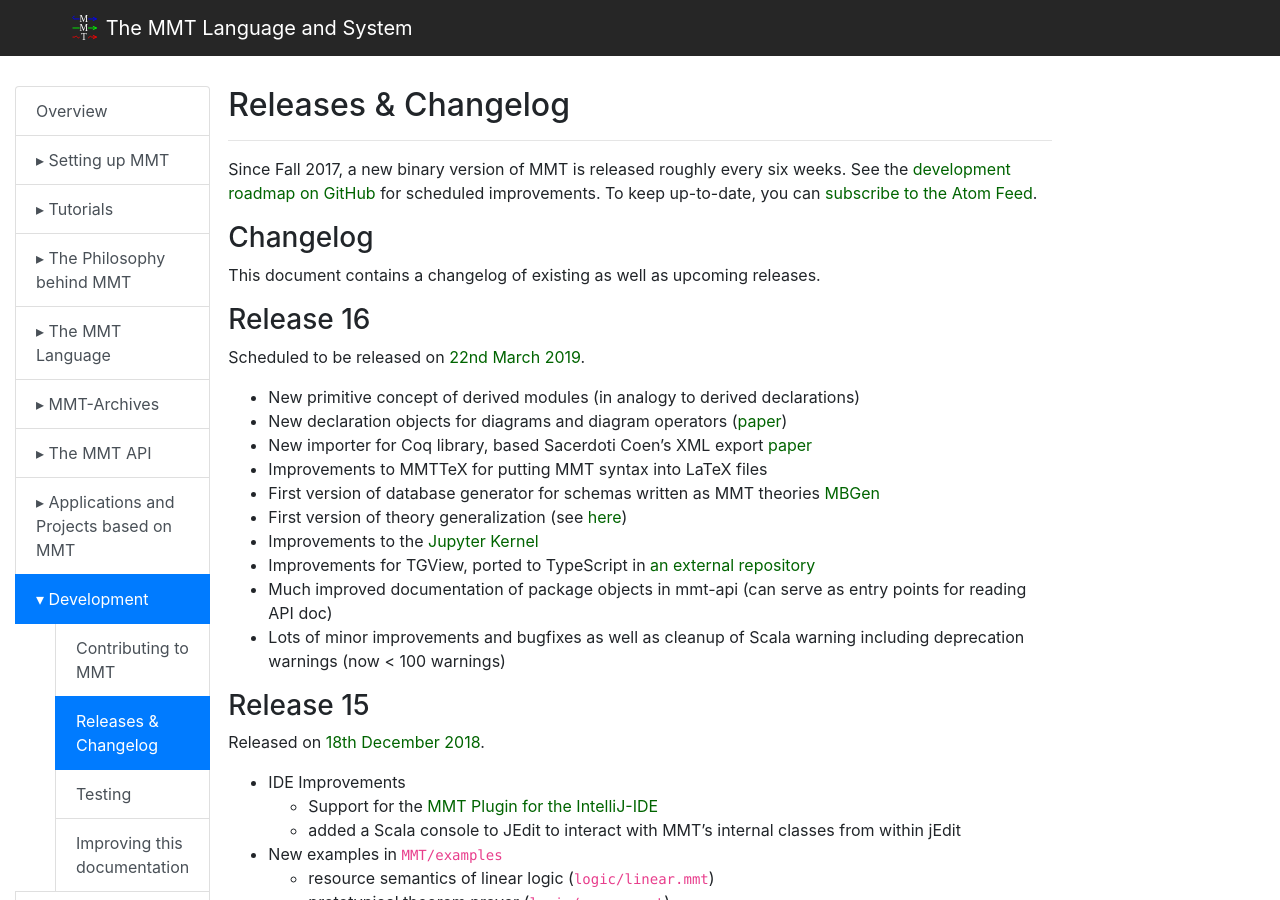
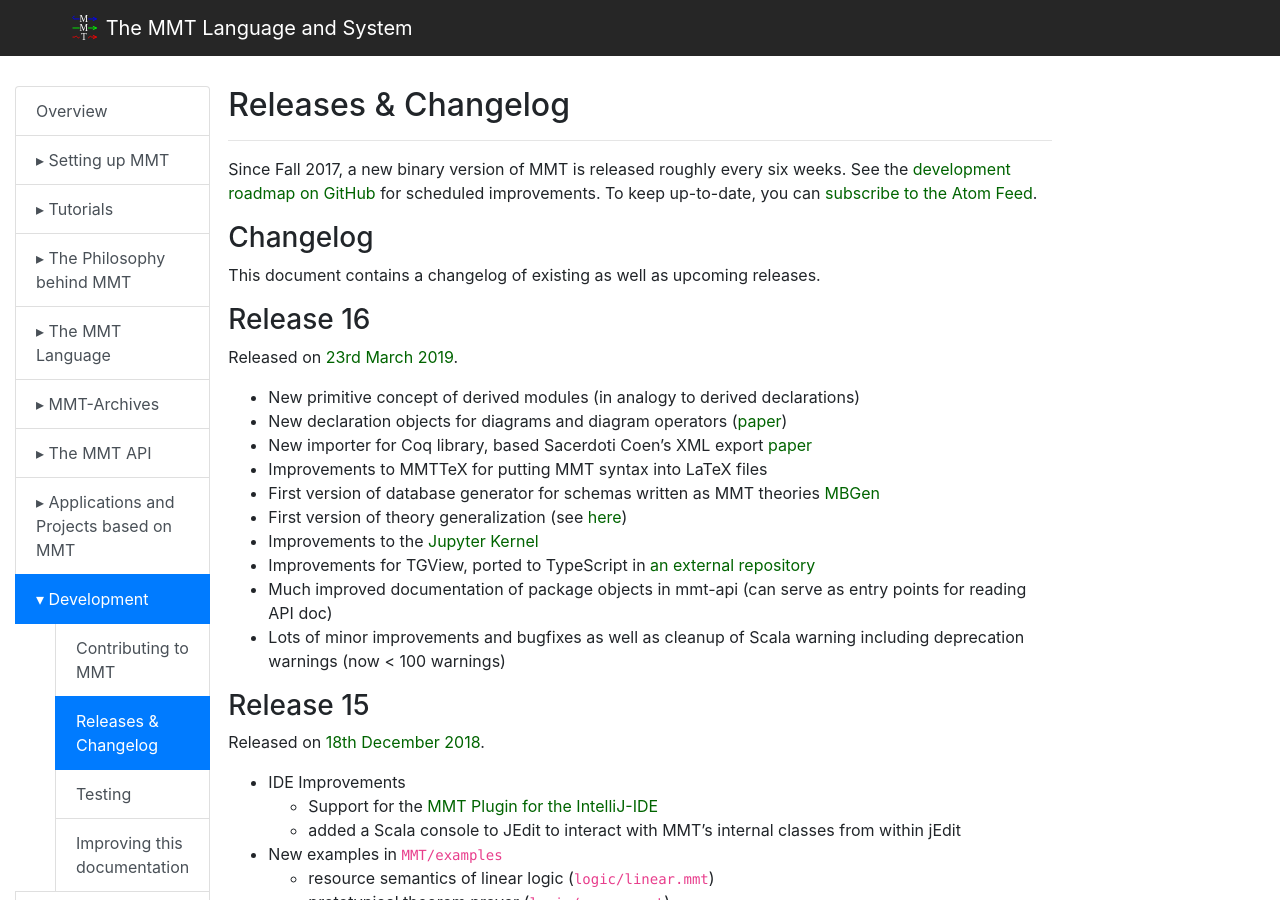
Before and after one commit to UniFormal/uniformal.github.io, a Jekyll site: the page built from doc/development/releases.md, in a window 1280 px wide and 900 px high. Built offline with Jekyll 4.4.1, drawn with Linux system fonts in a browser that asks for light colours.

Commit message:
Update releases.md

```diff
--- a/doc/development/releases.md
+++ b/doc/development/releases.md
@@ -13,7 +13,7 @@
 
 ### Release 16
 
-Scheduled to be released on [22nd March 2019](https://github.com/UniFormal/MMT/milestone/8).
+Released on [23rd March 2019](https://github.com/UniFormal/MMT/releases/tag/v16.0.0).
 
 - New primitive concept of derived modules (in analogy to derived declarations)
 - New declaration objects for diagrams and diagram operators ([paper](https://kwarc.info/people/frabe/Research/RS_diagops_19.pdf))
```
